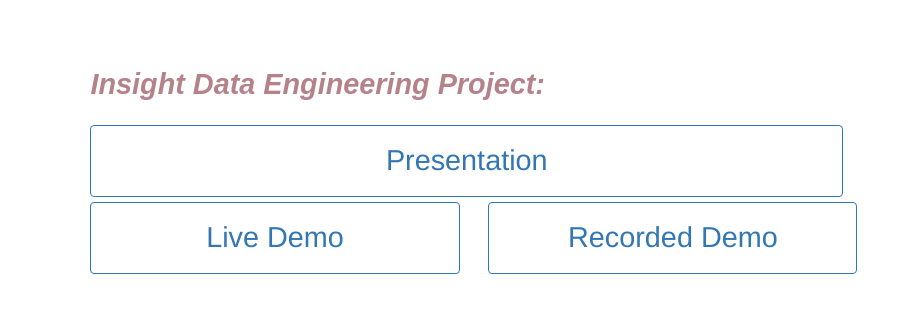
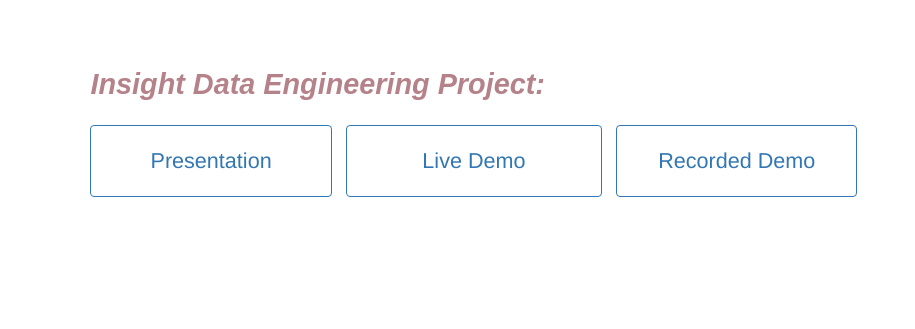
Before and after one commit to giovannamalhotra/giovannamalhotra.github.io, a plain HTML site: page index.html in a window 1280 px wide. Shown: the part 198-527 px from the top of the page, 365-1280 px from the left. Drawn offline with nearby package versions, Linux system fonts and the light colour scheme.

Commit message:
Arrange three options next to each other

```diff
--- a/css/style.css
+++ b/css/style.css
@@ -350,14 +350,15 @@
 }
 
 .block1 { padding-right: 1rem; }
-.block2 { padding-left: 1rem; }
+.block2 { padding-left: 0; padding-right: 0; }
+.block3 { padding-left: 1rem; }
 
 .blockTitle {
     position: absolute;
     left: 50%;
     top: 50%;
     transform: translate(-50%, -50%);
-    font-size: 2rem;
+    font-size: 1.5rem;
     min-width: 100%;
     text-align: center;
 }
@@ -385,7 +386,7 @@
 }
 
 @media (min-width: 769px) and (max-width: 992px) {
-	.blockTitle { font-size: 1.5rem;}
+	.blockTitle { font-size: 1.3rem;}
 }
 
 /* Small devices */
--- a/index.html
+++ b/index.html
@@ -44,17 +44,17 @@
 					<div class="col-xs-12 col-sm-8 custom-about-me-text-container">
 						<h4 class="custom-section-title">Insight Data Engineering Project:</h4>
 						<div class="row">
-							<div class="col-xs-4 col-sm-12 blockCol block1">
+							<div class="col-xs-4 col-sm-4 blockCol block1">
 								<a class="selectionBlock img-thumbnail" href="https://docs.google.com/presentation/d/19c2u80y7mS5CiVxEYP0fYjEaG8s2cLLVb6VkIin0cF4/edit?usp=sharing" target="_blank">
 									<div class="blockTitle">Presentation</div>
 								</a>
 							</div>
-							<div class="col-xs-4 col-sm-6 blockCol block1">
+							<div class="col-xs-4 col-sm-4 blockCol block2">
 								<a class="selectionBlock img-thumbnail" href="http://ec2-50-112-150-148.us-west-2.compute.amazonaws.com/index" target="_blank">
 									<div class="blockTitle">Live Demo</div>
 								</a>
 							</div>
-							<div class="col-xs-4 col-sm-6 blockCol block2">
+							<div class="col-xs-4 col-sm-4 blockCol block3">
 								<a class="selectionBlock img-thumbnail" href="https://youtu.be/sbd1ibfNZFY" target="_blank">
 									<div class="blockTitle">Recorded Demo</div>
 								</a>
```
